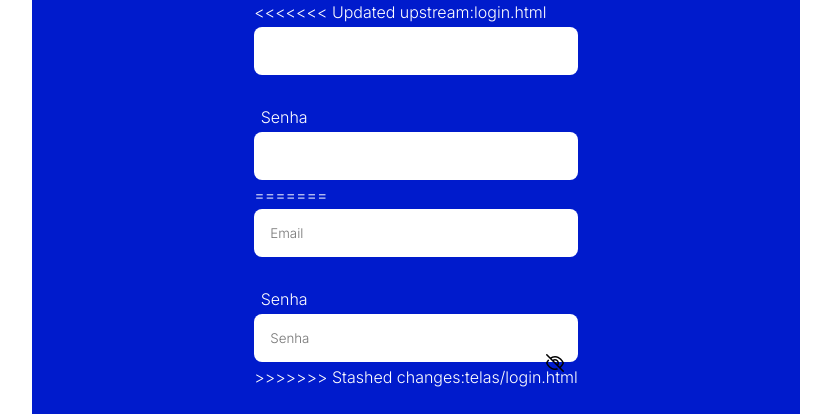
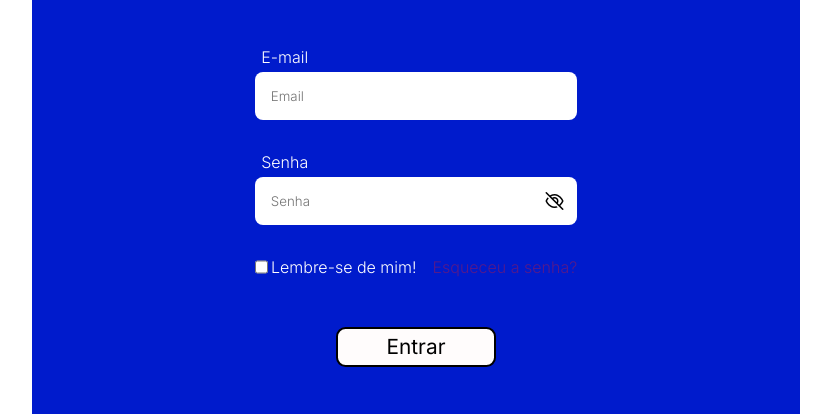
Before and after one commit to OsanaThiago/CuidaMais, a plain HTML site: page login.html in a window 1280 px wide. Shown: the part 245-659 px from the top of the page, without its empty margins (224-1055 px from the left). Drawn offline with nearby package versions, Linux system fonts and the light colour scheme.

Commit message:
Update login.html

```diff
--- a/login.html
+++ b/login.html
@@ -25,19 +25,11 @@
         <div class="login-info">
             <div class="email">
                 <label for="input-email">E-mail</label>
-<<<<<<< Updated upstream:login.html
-                <input type="email" id="input-email" required>
-            </div>
-            <div class="senha">
-                <label for="input-senha">Senha</label>
-                <input type="password" id="input-senha" required>
-=======
                 <input type="email" id="input-email" placeholder="Email">
             </div>
             <div class="senha">
                 <label for="input-senha">Senha</label>
                 <input type="password" id="input-senha" placeholder="Senha">
->>>>>>> Stashed changes:telas/login.html
                 <i class="fa-regular fa-eye-slash"></i>
 
             </div>
```
